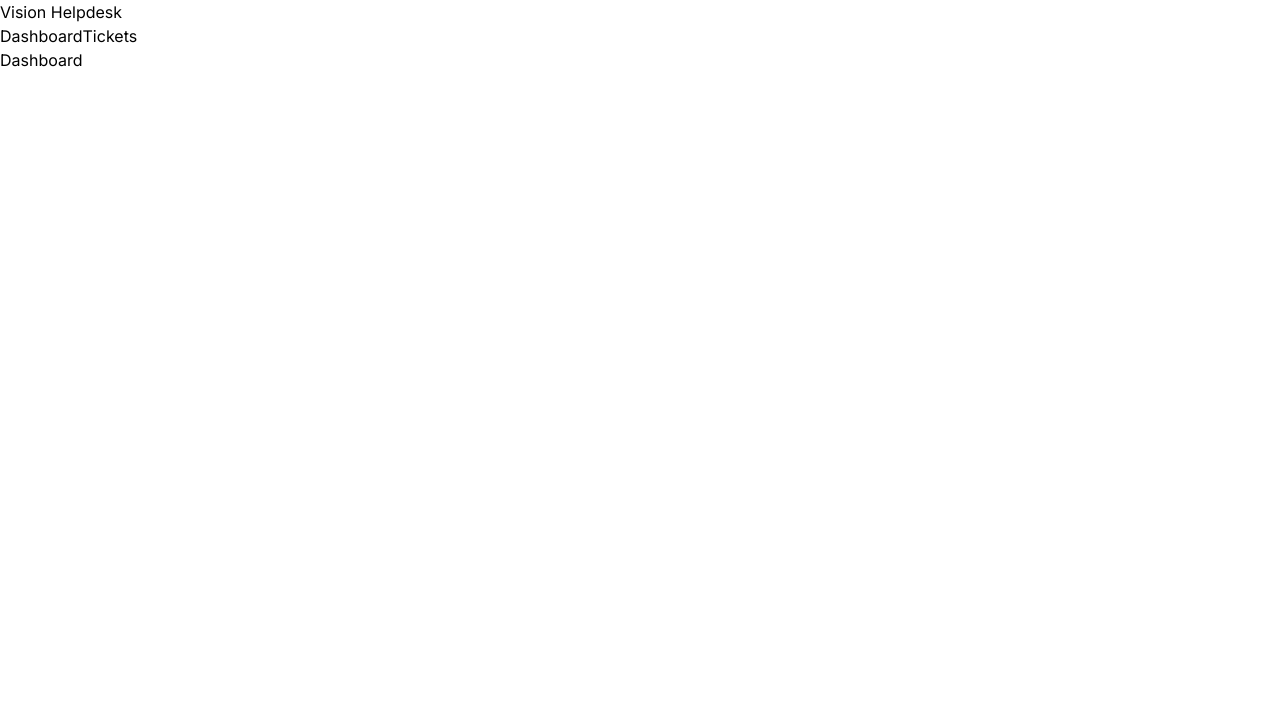
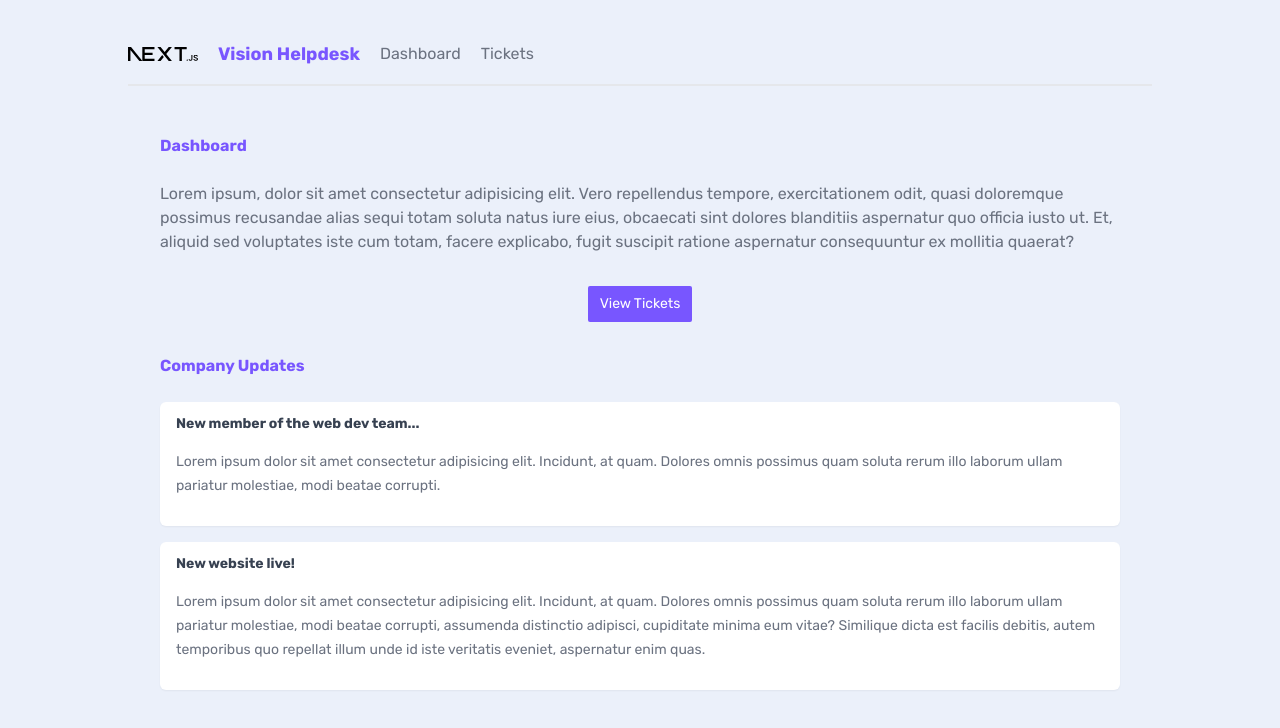
Before and after one commit to dotpxg/nextjs-ticket-system, a Next.js app: page / in a window 1280 px wide. Shown: the top 728 px of the page. Built offline with nearby package versions, Linux system fonts and the light colour scheme.

Commit message:
Add css styles and font changes

```diff
--- a/app/components/Navbar.tsx
+++ b/app/components/Navbar.tsx
@@ -1,7 +1,15 @@
 import Link from "next/link"
+import Image from "next/image"
+import Logo from "@/public/next.svg"
 export default function Navbar() {
   return (
     <nav>
+      <Image
+        src={Logo}
+        alt="Vision Helpdesk"
+        width={70}
+        quality={100}
+      />
       <h1>Vision Helpdesk</h1>
       <Link href="/">Dashboard</Link>
       <Link href="/tickets">Tickets</Link>
--- a/app/globals.css
+++ b/app/globals.css
@@ -31,3 +31,139 @@
     text-wrap: balance;
   }
 } */
+
+/* base styles */
+body {
+  background: #ebf0fa;
+  @apply text-gray-500 m-8;
+}
+h1, h2 {
+  @apply font-bold text-primary text-lg;
+}
+main {
+  @apply max-w-5xl my-12 mx-auto px-8;
+}
+main > h2 {
+  @apply mb-4 pb-2 text-base ;
+}
+p > a {
+  @apply text-primary underline;
+}
+
+/* nav styles */
+nav {
+  @apply
+    pb-4
+    border-b-2 border-gray-200
+    flex items-center gap-5
+    my-10 mx-auto
+    max-w-5xl;
+}
+nav a, nav span {
+  @apply text-gray-500;
+}
+nav a:hover {
+  @apply text-black;
+}
+main nav {
+  @apply border-0;
+}
+
+/* button styles */
+button {
+  @apply
+    px-3 py-2
+    rounded-sm
+    flex justify-between items-center gap-2
+    text-sm;
+}
+button:hover {
+  @apply bg-opacity-90;
+}
+.btn-primary {
+  @apply bg-primary text-white;
+}
+.btn-secondary {
+  @apply bg-gray-200 text-gray-900;
+}
+
+/* form styles */
+form {
+  @apply
+    py-4 px-7
+    bg-primary
+    bg-opacity-5
+    rounded-md
+    block
+    mx-auto
+    min-w-fit w-1/4;
+}
+form label {
+  @apply block;
+}
+form input,
+form textarea,
+form select {
+  @apply
+    block
+    mt-2 my-4 px-2 py-1
+    rounded-sm w-full;
+}
+form button {
+  @apply block mx-auto;
+}
+
+/* feedback styles */
+.error {
+  @apply
+    border-2
+    border-red-500
+    bg-red-300
+    text-red-800
+    py-1 px-2
+    rounded-sm
+    block
+    max-w-fit
+    my-4 mx-auto;
+}
+
+/* card styles */
+.card {
+  @apply
+    bg-white
+    shadow-sm
+    rounded-md
+    py-3 px-4 my-4
+    relative
+    overflow-hidden;
+}
+.card h3 {
+  @apply
+    font-bold text-gray-700 text-sm
+    mb-0;
+}
+.card p {
+  @apply my-4 text-sm leading-6;
+}
+
+/* pill styles */
+.pill {
+  @apply
+    py-1 px-2 mt-3
+    inline-block
+    text-xs font-semibold;
+}
+.pill.high {
+  @apply bg-red-300 text-red-600;
+}
+.pill.medium {
+  @apply bg-blue-300 text-blue-600;
+}
+.pill.low {
+  @apply bg-emerald-300 text-emerald-600;
+}
+.card .pill {
+  @apply
+    absolute bottom-0 right-0
+    rounded-tl-md;
+}
--- a/app/layout.tsx
+++ b/app/layout.tsx
@@ -1,10 +1,10 @@
 import type { Metadata } from "next";
-import { Inter } from "next/font/google";
+import { Rubik } from "next/font/google";
 import "./globals.css";
 
-//Components
+//components
 import Navbar from "./components/Navbar";
-const inter = Inter({ subsets: ["latin"] });
+const rubik = Rubik({ subsets: ["latin"] });
 
 export const metadata: Metadata = {
   title: "Create Next App",
@@ -18,7 +18,7 @@
 }>) {
   return (
     <html lang="en">
-      <body className={inter.className}>
+      <body className={rubik.className}>
       <Navbar />
       {children}
       </body>
--- a/app/page.tsx
+++ b/app/page.tsx
@@ -1,7 +1,26 @@
+import Link from "next/link"
 export default function Home() {
   return (
     <main>
       <h2>Dashboard</h2>
+      <p>Lorem ipsum, dolor sit amet consectetur adipisicing elit. Vero repellendus tempore, exercitationem odit, quasi doloremque possimus recusandae alias sequi totam soluta natus iure eius, obcaecati sint dolores blanditiis aspernatur quo officia iusto ut. Et, aliquid sed voluptates iste cum totam, facere explicabo, fugit suscipit ratione aspernatur consequuntur ex mollitia quaerat?</p>
+
+      <div className="flex justify-center my-8">
+        <Link href="/tickets">
+          <button className="btn-primary">View Tickets</button>
+        </Link>
+      </div>
+
+      <h2>Company Updates</h2>
+
+      <div className="card">
+        <h3>New member of the web dev team...</h3>
+        <p>Lorem ipsum dolor sit amet consectetur adipisicing elit. Incidunt, at quam. Dolores omnis possimus quam soluta rerum illo laborum ullam pariatur molestiae, modi beatae corrupti.</p>
+      </div>
+      <div className="card">
+        <h3>New website live!</h3>
+        <p>Lorem ipsum dolor sit amet consectetur adipisicing elit. Incidunt, at quam. Dolores omnis possimus quam soluta rerum illo laborum ullam pariatur molestiae, modi beatae corrupti, assumenda distinctio adipisci, cupiditate minima eum vitae? Similique dicta est facilis debitis, autem temporibus quo repellat illum unde id iste veritatis eveniet, aspernatur enim quas.</p>
+      </div>
     </main>
   )
 }
--- a/tailwind.config.ts
+++ b/tailwind.config.ts
@@ -8,11 +8,14 @@
   ],
   theme: {
     extend: {
-      backgroundImage: {
-        "gradient-radial": "radial-gradient(var(--tw-gradient-stops))",
-        "gradient-conic":
-          "conic-gradient(from 180deg at 50% 50%, var(--tw-gradient-stops))",
-      },
+      // backgroundImage: {
+      //   "gradient-radial": "radial-gradient(var(--tw-gradient-stops))",
+      //   "gradient-conic":
+      //     "conic-gradient(from 180deg at 50% 50%, var(--tw-gradient-stops))",
+      // },
+      colors: {
+        primary: '#7856ff'
+      }
     },
   },
   plugins: [],
```
Also changed, not shown: .eslintrc.json.
